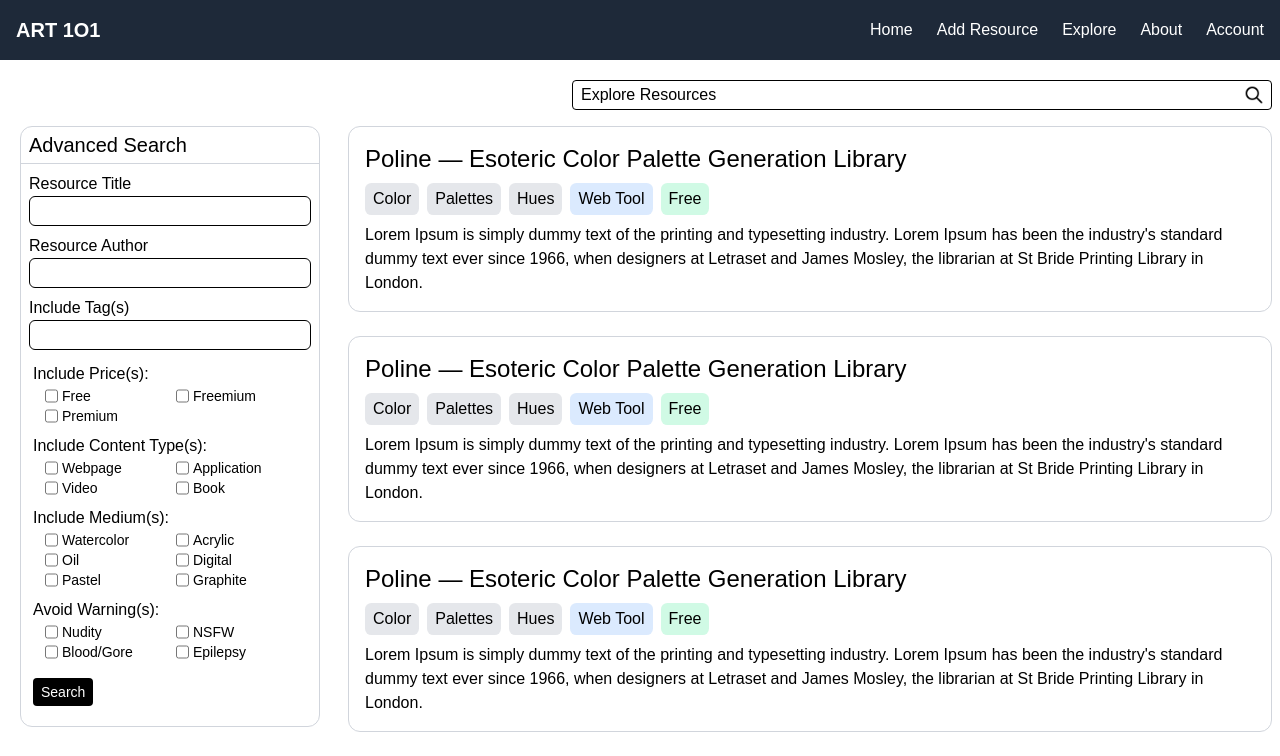
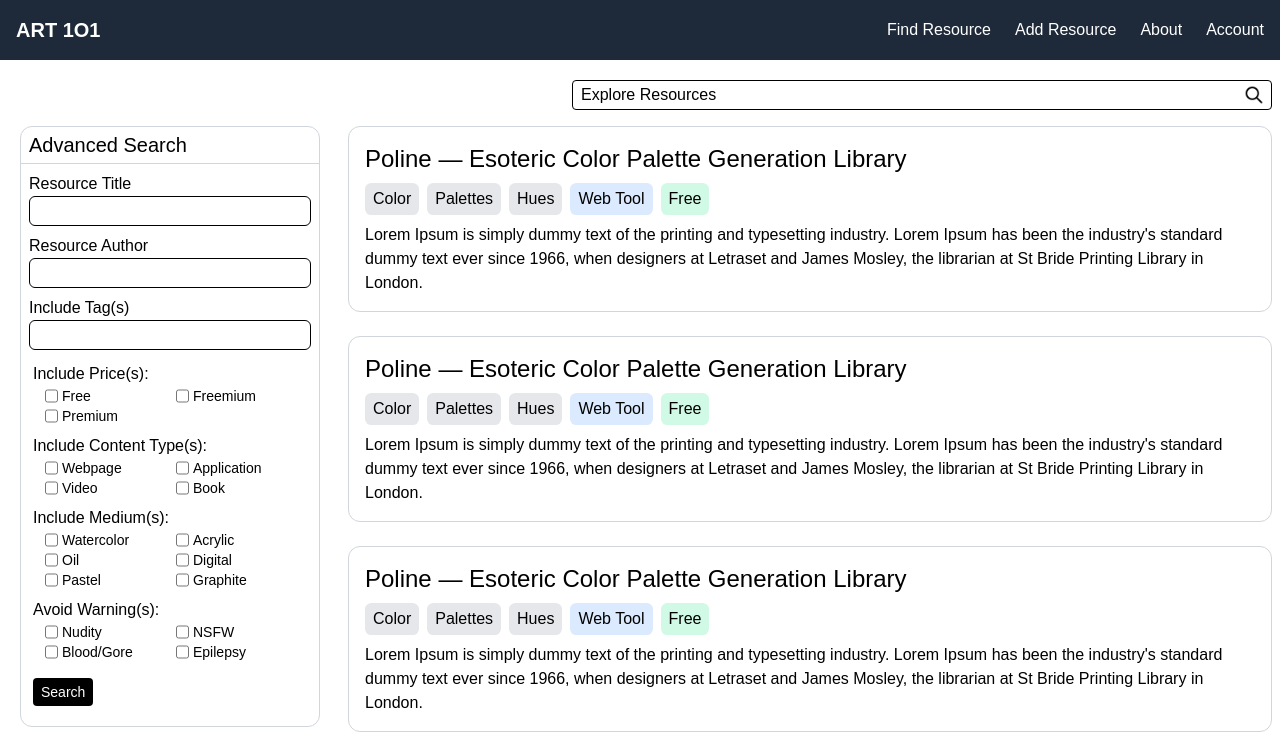
Before and after one commit to lilujk/SDD-FALL-2026-TEAM1O1, a Next.js app in the folder my-app/: page /explore in a window 1280 px wide. Shown: the top 756 px of the page. Built offline with nearby package versions, Linux system fonts and the light colour scheme.

Commit message:
navbar fixes according to testers

```diff
--- a/my-app/components/NavBar.tsx
+++ b/my-app/components/NavBar.tsx
@@ -3,18 +3,15 @@
 import Link from "next/link";
 
 export default function NavBar() {
-
   return (
-
     <nav className="flex justify-between items-center p-4 bg-gray-800 text-white">
-        <div className="flex items-center">
-            <span className="text-xl font-bold">ART 1O1</span>
-        </div>
+      <Link href="/home" className="text-xl font-bold hover:text-gray-300">
+        ART 1O1
+      </Link>
 
       <div className="flex items-center gap-6">
-            <Link className="hover:text-gray-300" href="/home">Home</Link>
+        <Link className="hover:text-gray-300" href="/explore">Find Resource</Link>
         <Link className="hover:text-gray-300" href="/add-resource">Add Resource</Link>
-            <Link className="hover:text-gray-300" href="/explore">Explore</Link>
         <Link className="hover:text-gray-300" href="/about">About</Link>
         <Link className="hover:text-gray-300" href="/account-management/login">Account</Link>
       </div>
```
Lines whose indentation alone changed are shown as unchanged.
